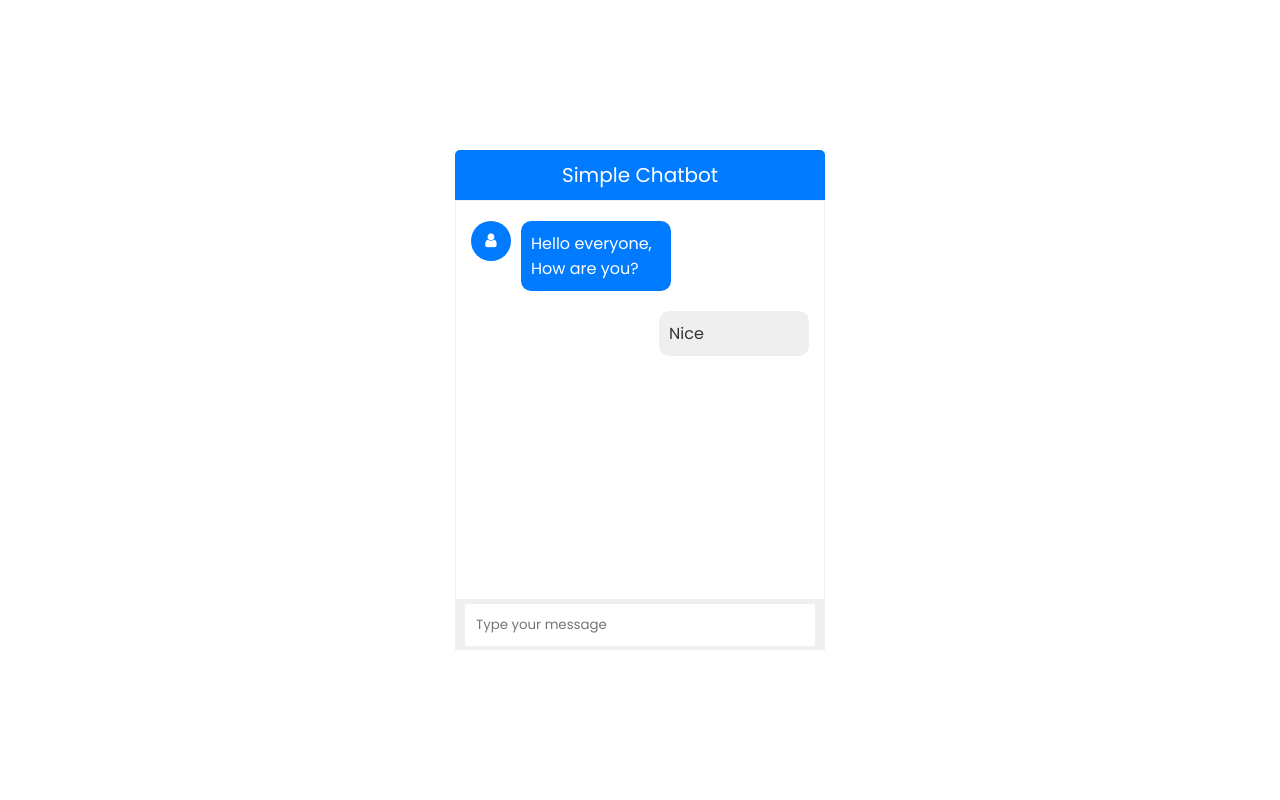
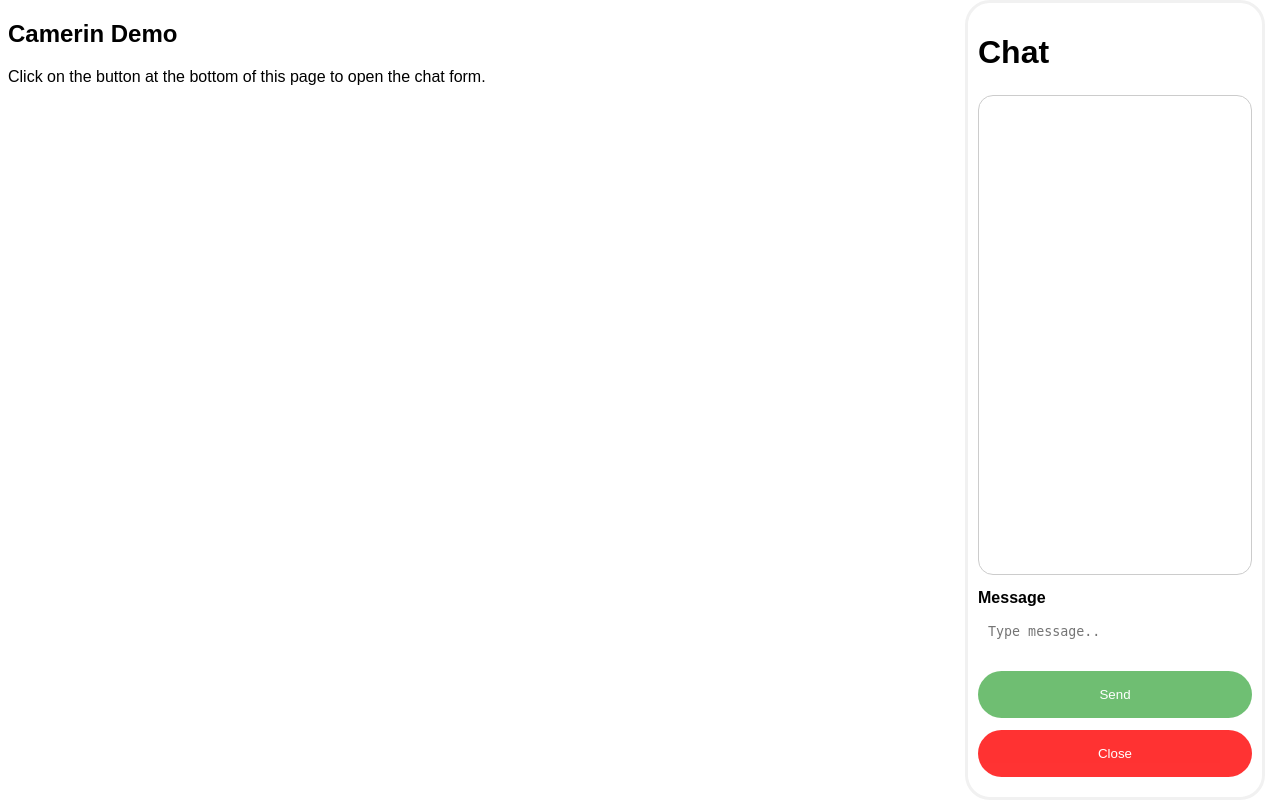
Before and after one commit to j22k/GenAi-Automation, a Flask app: page / in a window 1280 px wide. Run offline with Flask 3, Linux system fonts and the light colour scheme.

Commit message:
Added chat bot interface

```diff
--- a/app.py
+++ b/app.py
@@ -1,10 +1,59 @@
-from flask import Flask,render_template
+from flask import Flask, render_template, request, jsonify
+import logging
 
-app = Flask(__name__,static_url_path='/public', static_folder='public')
+app = Flask(__name__)
+
+# Configure logging
+logging.basicConfig(level=logging.DEBUG)
+
+def dummy():
+    function_sign_in = [
+        {'arguments': {'username': 'user@123', 'password': 'user@123'}, 'name': 'Sign_in'}
+    ]
+    item = function_sign_in[0]
+    name = item['name']
+    arguments = item['arguments']
+    Username = arguments['username']
+    Password = arguments['password']
+    return Username, Password, name
+
+val = dummy()
 
 @app.route('/')
 def hello_world():
     return render_template('index.html')
 
+@app.route('/sign_in', methods=['POST'])
+def signin():
+    data = request.get_json()
+    username = data.get('username')
+    password = data.get('password')
+    logging.debug(f"Username: {username}, Password: {password}")
+
+    response = {"status": "success", "message": "Sign-in successful"}
+    return jsonify(response)
+
+@app.route('/send_message', methods=['POST'])
+def send_message():
+
+    data = request.get_json()
+    msg = data.get('msg')
+    # Directly call sign-in logic
+    username, password, name = val
+    # You can replace this with actual sign-in logic
+    sign_in_response = {"status": "success", "message": "Sign-in successful"}  # Mock response
+
+    # import requests
+    # response = requests.post('http://127.0.0.1:5000/sign_in', json={'username': val[0], 'password': val[1]})
+
+    logging.debug(f"Sign-in response: {sign_in_response}")
+    logging.debug(f"Received message: {msg}")
+
+    return jsonify({"status": "success", "message": "Message received!"})
+
+@app.route('/home')
+def home():
+    return render_template('home.html')
+
 if __name__ == '__main__':
     app.run(debug=True)
--- a/public/css/index.css
+++ /dev/null
@@ -1,129 +0,0 @@
-@import url('https://fonts.googleapis.com/css2?family=Poppins:ital,wght@0,100;0,200;0,300;0,400;0,500;0,600;0,700;0,800;0,900;1,100;1,200;1,300;1,400;1,500;1,600;1,700;1,800;1,900&display=swap');
-
-* {
-    margin: 0;
-    padding: 0;
-    box-sizing: border-box;
-}
-
-body {
-    font-family: 'Poppins', sans-serif;
-    display: flex;
-    justify-content: center;
-    align-items: center;
-    min-height: 100vh;
-}
-
-.wrapper {
-    width: 370px;
-}
-
-.wrapper .title {
-    background: #007bff;
-    color: white;
-    line-height: 2.5;
-    border-radius: 5px 5px 0 0;
-    text-align: center;
-    font-size: 20px;
-}
-
-.wrapper .box {
-    border: 1px solid #efefef;
-    padding: 10px 15px;
-    min-height: 400px;
-    max-height: 400px;
-}
-
-.wrapper .box .item {
-    display: flex;
-    float: left;
-    margin: 10px 0;
-}
-
-.wrapper .box .item .icon {
-    background: #007bff;
-    color: white;
-    width: 40px;
-    height: 40px;
-    text-align: center;
-    line-height: 40px;
-    border-radius: 50%;
-}
-
-.wrapper .box .item .msg {
-    background: #007bff;
-    color: white;
-    border-radius: 10px;
-    width: 150px;
-    margin-left: 10px;
-}
-
-.wrapper .box .item .msg p {
-    padding: 10px;
-}
-
-.wrapper .box .item.right {
-    float: right;
-}
-
-.wrapper .box .item.right .msg {
-    background: #efefef;
-    color: #333;
-}
-
-.wrapper .typing-area {
-    width: 100%;
-    background: #efefef;
-    height: 50px;
-    display: flex;
-    justify-content: center;
-    align-items: center;
-    padding: 10px;
-}
-
-.wrapper .typing-area .input-field {
-    width: 100%;
-    position: relative;
-}
-
-.wrapper .typing-area .input-field input {
-    width: 100%;
-    padding: 10px;
-    border: 1px solid transparent;
-    border-radius: 3px;
-    outline: none;
-    padding-right: 70px;
-    font-family: 'Poppins', sans-serif;
-    transition: 0.3s all ease;
-}
-
-.wrapper .typing-area .input-field input:focus {
-    border-color: #007bff;
-}
-
-.wrapper .typing-area .input-field button {
-    position: absolute;
-    top: 50%;
-    right: 10px;
-    transform: translateY(-50%);
-    background: transparent;
-    border: 1px solid #007bff;
-    padding: 5px 10px;
-    border-radius: 3px;
-    color: #007bff;
-    outline: none;
-    cursor: pointer;
-    opacity: 0;
-    pointer-events: none;
-    transition: 0.3s all ease;
-}
-
-.wrapper .typing-area .input-field button:hover {
-    background: #007bff;
-    color: white;
-}
-
-.wrapper .typing-area .input-field input:valid ~ button {
-    opacity: 1;
-    pointer-events: auto;
-}
--- /dev/null
+++ b/static/css/index.css
@@ -0,0 +1,110 @@
+body {font-family: Arial, Helvetica, sans-serif;}
+        * {box-sizing: border-box;}
+
+        /* Button used to open the chat form - fixed at the bottom of the page */
+        .open-button {
+            background-color: #555;
+            color: white;
+            padding: 16px 20px;
+            border: none;
+            cursor: pointer;
+            opacity: 0.8;
+            position: fixed;
+            bottom: 23px;
+            right: 28px;
+            width: 280px;
+            border-radius: 25px;
+        }
+
+        /* The popup chat - hidden by default */
+        .chat-popup {
+            display: none;
+            position: fixed;
+            bottom: 0;
+            right: 15px;
+            border: 3px solid #f1f1f1;
+            z-index: 9;
+            border-radius: 25px;
+            width: 300px;
+            height: 100vh;
+            display: flex;
+            flex-direction: column;
+        }
+
+        /* Add styles to the form container */
+        .form-container {
+            display: flex;
+            flex-direction: column;
+            justify-content: space-between;
+            flex-grow: 1;
+            padding: 10px;
+            background-color: white;
+            border-radius: 25px;
+        }
+
+        /* Chat messages container */
+        .chat-messages {
+            flex-grow: 1;
+            max-height: 60vh;
+            overflow-y: auto;
+            border: 1px solid #ccc;
+            padding: 10px;
+            margin-bottom: 10px;
+            border-radius: 15px;
+        }
+
+        /* Individual chat message */
+        .chat-message {
+            margin-bottom: 10px;
+            padding: 5px;
+            background: #979595;
+            border-radius: 15px;
+        }
+        .chat-message.user {
+            background-color: #d1e7dd;
+        }
+
+        .chat-message.backend {
+            background-color: #f8d7da;
+        }
+        /* Full-width textarea */
+        .form-container textarea {
+            width: 100%;
+            padding: 10px;
+            margin: 5px 0;
+            border: none;
+            background: #ffffff;
+            resize: none;
+            min-height: 50px;
+            border-radius: 15px;
+        }
+
+        /* When the textarea gets focus, do something */
+        .form-container textarea:focus {
+            background-color: #ffffff;
+            outline: none;
+        }
+
+        /* Set a style for the submit/send button */
+        .form-container .btn {
+            background-color: #4CAF50;
+            color: white;
+            padding: 16px 20px;
+            border: none;
+            cursor: pointer;
+            width: 100%;
+            margin-bottom: 10px;
+            opacity: 0.8;
+            border-radius: 25px;
+        }
+
+        /* Add a red background color to the cancel button */
+        .form-container .cancel {
+            background-color: red;
+            border-radius: 25px;
+        }
+
+        /* Add some hover effects to buttons */
+        .form-container .btn:hover, .open-button:hover {
+            opacity: 1;
+        }
--- /dev/null
+++ b/static/js/index.js
@@ -0,0 +1,60 @@
+function openForm() {
+    document.getElementById("myForm").style.display = "block";
+}
+
+function closeForm() {
+    document.getElementById("myForm").style.display = "none";
+}
+
+function sendMessage() {
+    const messageContainer = document.getElementById('chatMessages');
+    const messageInput = document.getElementById('msg');
+    const message = messageInput.value;
+
+    if (message.trim() !== "") {
+        // Display the user message
+        const userMessage = document.createElement('div');
+        userMessage.classList.add('chat-message', 'user');
+        userMessage.textContent = message;
+        messageContainer.appendChild(userMessage);
+        messageInput.value = '';
+        messageContainer.scrollTop = messageContainer.scrollHeight; // Scroll to the bottom
+
+        // Send the message to the backend
+        fetch('/send_message', {
+            method: 'POST',
+            headers: {
+                'Content-Type': 'application/json',
+            },
+            body: JSON.stringify({ msg: message }),
+        })
+        .then(response => response.json())
+        .then(data => {
+            displayResponse(data.message);
+        })
+        .catch((error) => {
+            console.error('Error:', error);
+        });
+    }
+}
+
+function displayResponse(response) {
+    const messageContainer = document.getElementById('chatMessages');
+    const backendMessage = document.createElement('div');
+    backendMessage.classList.add('chat-message', 'backend');
+    backendMessage.textContent = response;
+    messageContainer.appendChild(backendMessage);
+    messageContainer.scrollTop = messageContainer.scrollHeight; // Scroll to the bottom
+}
+
+document.getElementById('chatForm').addEventListener('submit', function(event) {
+    event.preventDefault(); // Prevent the form from submitting the traditional way
+    sendMessage();
+});
+
+document.getElementById('msg').addEventListener('keydown', function(event) {
+    if (event.key === 'Enter' && !event.shiftKey) {
+        event.preventDefault();
+        sendMessage();
+    }
+});
--- a/templates/index.html
+++ b/templates/index.html
@@ -1,39 +1,36 @@
 <!DOCTYPE html>
 <html lang="en">
 <head>
-    <meta charset="UTF-8">
-    <meta http-equiv="X-UA-Compatible" content="IE=edge">
-    <meta name="viewport" content="width=device-width, initial-scale=1.0">
-    <link rel="stylesheet" href="https://cdnjs.cloudflare.com/ajax/libs/font-awesome/4.7.0/css/font-awesome.css">
-    <link rel="stylesheet" href="{{ url_for('static', filename='css/index.css') }}">
-    <title>Chatbot - Brave Coder</title>
+    <meta name="viewport" content="width=device-width, initial-scale=1">
+
+    <link rel="stylesheet" type="text/css" href="{{ url_for('static', filename='css/index.css') }}">
 </head>
 <body>
-    <div class="wrapper">
-        <div class="title">Simple Chatbot</div>
-        <div class="box">
-            <div class="item">
-                <div class="icon">
-                    <i class="fa fa-user"></i>
-                </div>
-                <div class="msg">
-                    <p>Hello everyone, How are you?</p>
-                </div>
-            </div>
-            <br clear="both">
-            <div class="item right">
-                <div class="msg">
-                    <p>Nice</p>
-                </div>
-            </div>
-        </div>
 
-        <div class="typing-area">
-            <div class="input-field">
-                <input type="text" placeholder="Type your message" required>
-                <button>Send</button>
-            </div>
-        </div>
-    </div>
+<h2>Camerin Demo</h2>
+<p>Click on the button at the bottom of this page to open the chat form.</p>
+<p></p>
+
+<button class="open-button" onclick="openForm()">Chat</button>
+
+<div class="chat-popup" id="myForm">
+    <form action="javascript:void(0);" class="form-container" onsubmit="sendMessage()">
+      <h1>Chat</h1>
+
+      <div class="chat-messages" id="chatMessages"></div>
+
+      <div class="response-bar" id="responseBar"></div>
+
+      <label for="msg"><b>Message</b></label>
+      <textarea id="msg" placeholder="Type message.." name="msg" required></textarea>
+
+      <button type="submit" class="btn">Send</button>
+      <button type="button" class="btn cancel" onclick="closeForm()">Close</button>
+    </form>
+  </div>
+
+
+  <script src="{{ url_for('static', filename='js/index.js') }}"></script>
+
 </body>
 </html>
```
